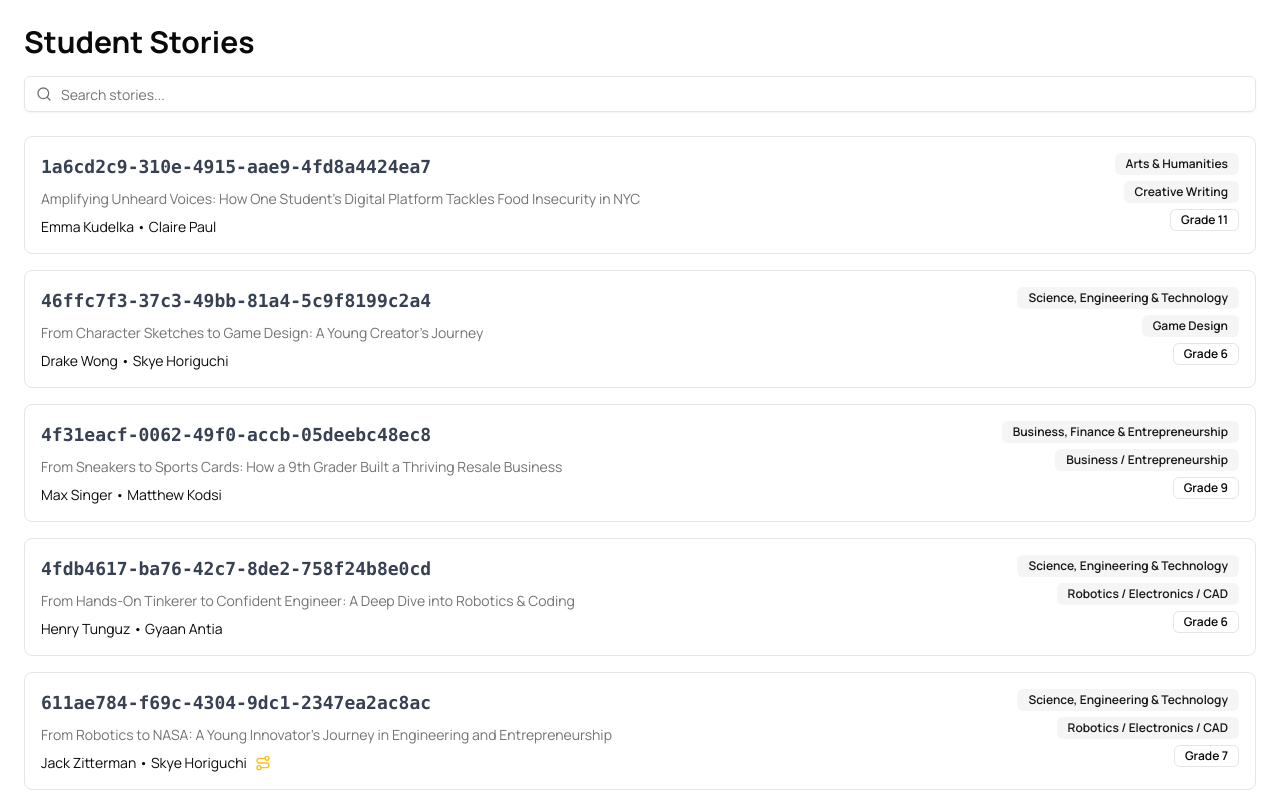
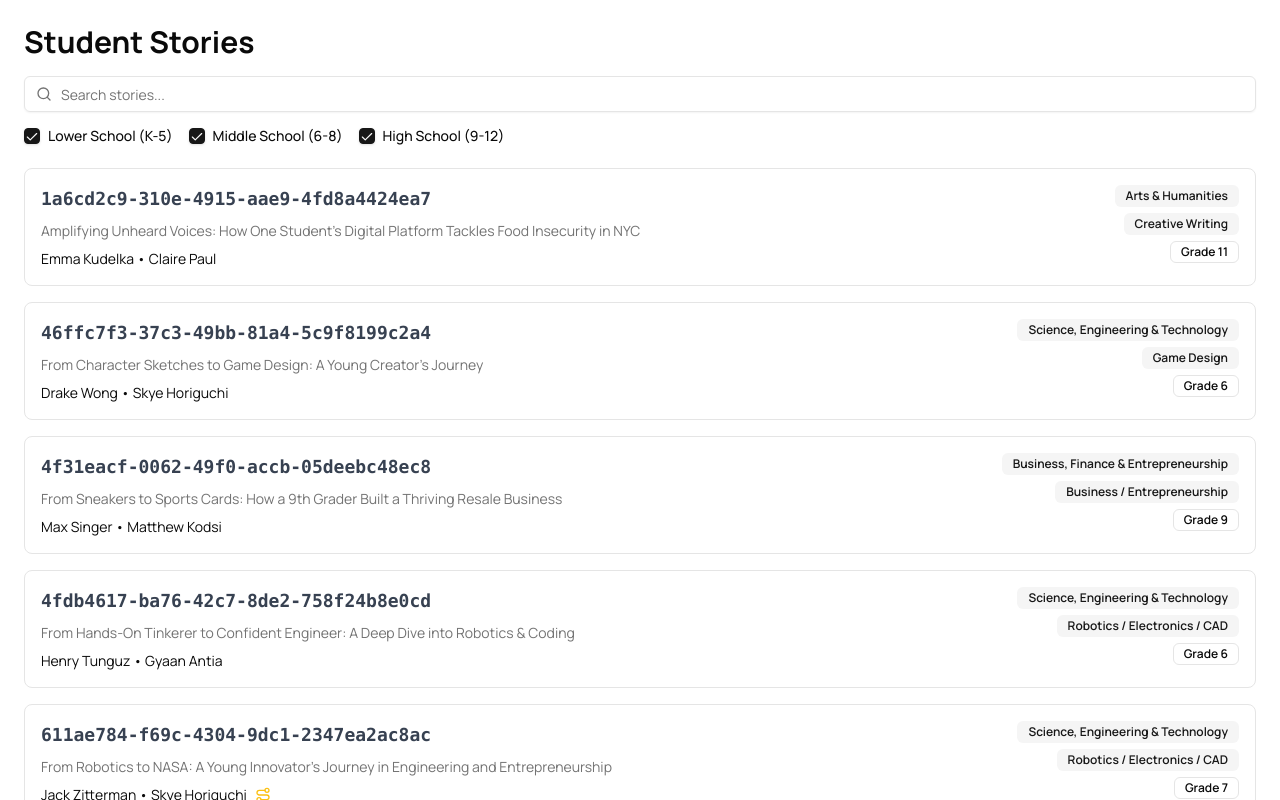
Before and after one commit to cabbachew/cc-stories, a Next.js app: page /contents in a window 1280 px wide. Shown: the top 800 px of the page. Built offline with nearby package versions, Linux system fonts and the light colour scheme.

Commit message:
implement filtering by grade level range

```diff
--- a/app/contents/page.tsx
+++ b/app/contents/page.tsx
@@ -6,12 +6,28 @@
 import { StudentStoryProps } from "@/app/types/StudentStory";
 import { Route, Link as LinkIcon, Image, Search } from "lucide-react";
 import { Input } from "@/components/ui/input";
+import { Checkbox } from "@/components/ui/checkbox";
+
+interface SchoolLevel {
+  id: string;
+  label: string;
+  grades: number[];
+}
+
+const schoolLevels: SchoolLevel[] = [
+  { id: "lower", label: "Lower School (K-5)", grades: [0, 1, 2, 3, 4, 5] },
+  { id: "middle", label: "Middle School (6-8)", grades: [6, 7, 8] },
+  { id: "high", label: "High School (9-12)", grades: [9, 10, 11, 12] },
+];
 
 export default function ContentsPage() {
   const [studentStories, setStudentStories] = useState<StudentStoryProps[]>([]);
   const [loading, setLoading] = useState(true);
   const [error, setError] = useState<string | null>(null);
   const [searchQuery, setSearchQuery] = useState("");
+  const [selectedLevels, setSelectedLevels] = useState<string[]>(
+    schoolLevels.map((level) => level.id)
+  );
 
   useEffect(() => {
     async function fetchStudentStories() {
@@ -36,14 +52,21 @@
 
   const filteredStories = studentStories.filter((story) => {
     const searchLower = searchQuery.toLowerCase();
-    return (
+    const matchesSearch =
       story.headline.toLowerCase().includes(searchLower) ||
       story.discipline.toLowerCase().includes(searchLower) ||
       story.topic.toLowerCase().includes(searchLower) ||
       story.studentName.toLowerCase().includes(searchLower) ||
       story.mentorName.toLowerCase().includes(searchLower) ||
-      story.id.toLowerCase().includes(searchLower)
-    );
+      story.id.toLowerCase().includes(searchLower);
+
+    const studentGrade = story.studentGrade;
+    const matchesGrade = selectedLevels.some((levelId) => {
+      const level = schoolLevels.find((l) => l.id === levelId);
+      return level?.grades.includes(studentGrade);
+    });
+
+    return matchesSearch && matchesGrade;
   });
 
   if (loading) {
@@ -72,6 +95,7 @@
       <div className="mx-auto max-w-7xl space-y-6">
         <div className="flex flex-col space-y-4">
           <h1 className="text-2xl md:text-3xl font-bold">Student Stories</h1>
+          <div className="space-y-4">
             <div className="relative">
               <Search className="absolute left-3 top-1/2 transform -translate-y-1/2 h-4 w-4 text-muted-foreground" />
               <Input
@@ -81,6 +105,30 @@
                 onChange={(e) => setSearchQuery(e.target.value)}
                 className="pl-9"
               />
+            </div>
+            <div className="flex flex-wrap gap-4">
+              {schoolLevels.map((level) => (
+                <div key={level.id} className="flex items-center space-x-2">
+                  <Checkbox
+                    id={level.id}
+                    checked={selectedLevels.includes(level.id)}
+                    onCheckedChange={(checked) => {
+                      setSelectedLevels((prev) =>
+                        checked
+                          ? [...prev, level.id]
+                          : prev.filter((id) => id !== level.id)
+                      );
+                    }}
+                  />
+                  <label
+                    htmlFor={level.id}
+                    className="text-sm font-medium leading-none peer-disabled:cursor-not-allowed peer-disabled:opacity-70"
+                  >
+                    {level.label}
+                  </label>
+                </div>
+              ))}
+            </div>
           </div>
         </div>
         <div className="space-y-4">
--- /dev/null
+++ b/components/ui/checkbox.tsx
@@ -0,0 +1,30 @@
+"use client"
+
+import * as React from "react"
+import * as CheckboxPrimitive from "@radix-ui/react-checkbox"
+import { Check } from "lucide-react"
+
+import { cn } from "@/lib/utils"
+
+const Checkbox = React.forwardRef<
+  React.ElementRef<typeof CheckboxPrimitive.Root>,
+  React.ComponentPropsWithoutRef<typeof CheckboxPrimitive.Root>
+>(({ className, ...props }, ref) => (
+  <CheckboxPrimitive.Root
+    ref={ref}
+    className={cn(
+      "peer h-4 w-4 shrink-0 rounded-sm border border-primary shadow focus-visible:outline-none focus-visible:ring-1 focus-visible:ring-ring disabled:cursor-not-allowed disabled:opacity-50 data-[state=checked]:bg-primary data-[state=checked]:text-primary-foreground",
+      className
+    )}
+    {...props}
+  >
+    <CheckboxPrimitive.Indicator
+      className={cn("flex items-center justify-center text-current")}
+    >
+      <Check className="h-4 w-4" />
+    </CheckboxPrimitive.Indicator>
+  </CheckboxPrimitive.Root>
+))
+Checkbox.displayName = CheckboxPrimitive.Root.displayName
+
+export { Checkbox }
--- a/package.json
+++ b/package.json
@@ -10,6 +10,7 @@
   },
   "dependencies": {
     "@radix-ui/react-avatar": "^1.1.3",
+    "@radix-ui/react-checkbox": "^1.1.4",
     "@radix-ui/react-label": "^2.1.2",
     "@radix-ui/react-separator": "^1.1.2",
     "@radix-ui/react-slot": "^1.1.2",
```
Also changed, not shown: 1 other file (tests, documents, lock files or other folders). Lines whose indentation alone changed are shown as unchanged.
